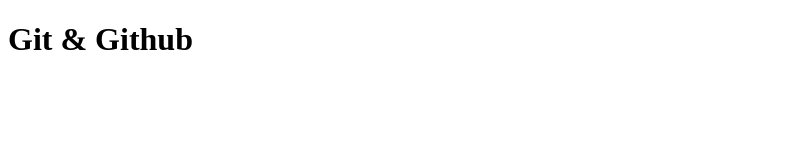
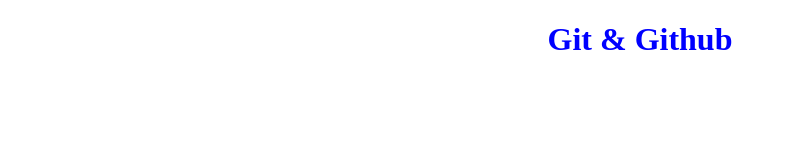
Before and after one commit to 7Creed/Axia-Git-Github-Beginners, a plain HTML site: page index.html in a window 1280 px wide. Shown: the whole page, without its empty margins (0-786 px from the left). Drawn offline with Linux system fonts and the light colour scheme.

Commit message:
feat: add style.css

```diff
--- a/index.html
+++ b/index.html
@@ -3,6 +3,7 @@
   <head>
     <meta charset="UTF-8" />
     <meta name="viewport" content="width=device-width, initial-scale=1.0" />
+    <link rel="stylesheet" href="style.css" />
     <title>Git & Github</title>
   </head>
   <body>
--- /dev/null
+++ b/style.css
@@ -0,0 +1,4 @@
+h1 {
+  color: blue;
+  text-align: center;
+}
```
